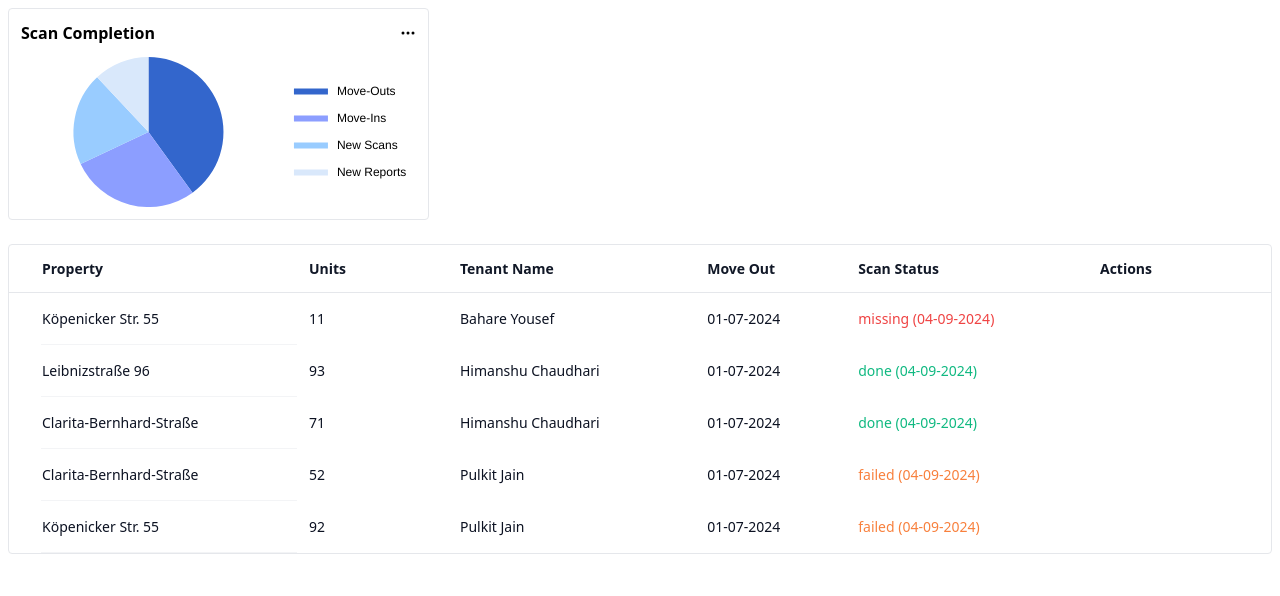
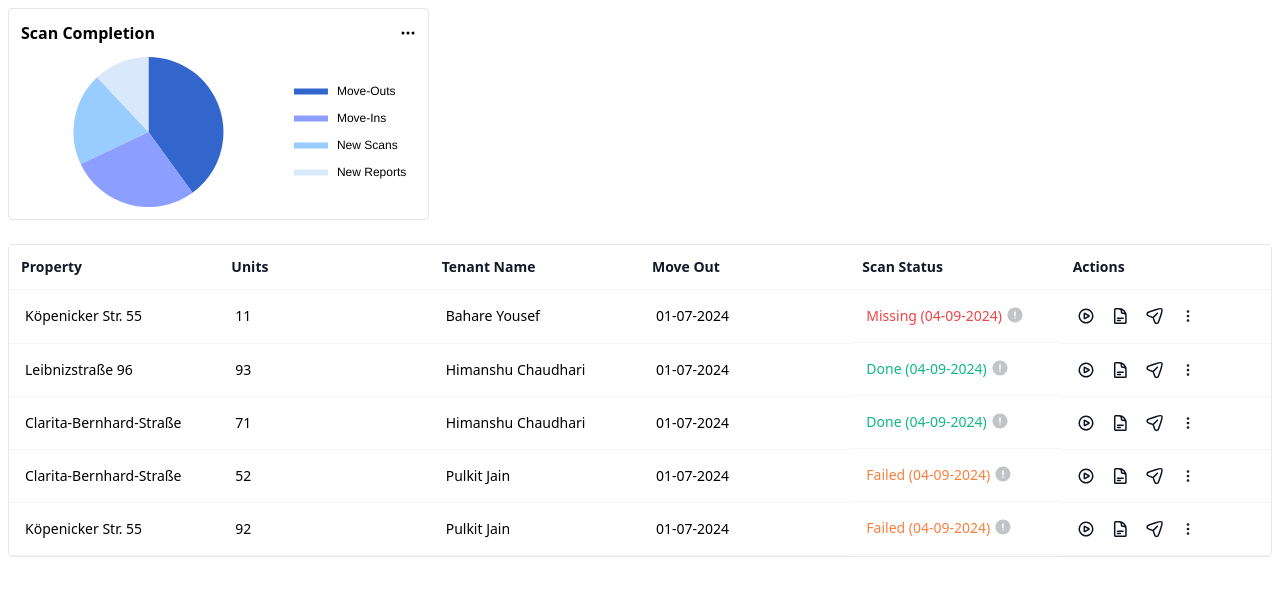
Before and after one commit to Shaybush/chart-pie-widget, a React (Create React App) app: page / in a window 1280 px wide. Shown: the top 596 px of the page. Built offline with nearby package versions, Linux system fonts and the light colour scheme.

Commit message:
basic table implemented

```diff
--- /dev/null
+++ b/src/components/table-widget/icons/alertIcon.jsx
@@ -0,0 +1,18 @@
+import React from 'react'
+
+const AlertIcon = ({ fill = 'none', width = '18px', height = '18px', styleClass = "" }) => {
+  return (
+    <svg
+      className={`transition duration-75 ${styleClass}`}
+      width={width}
+      height={height}
+      fill={fill}
+      viewBox='0 0 18 18'
+    >
+      <path d="M9 16.4199C4.85775 16.4199 1.5 13.0622 1.5 8.91992C1.5 4.77767 4.85775 1.41992 9 1.41992C13.1423 1.41992 16.5 4.77842 16.5 8.91992C16.5 13.0614 13.1423 16.4199 9 16.4199ZM9 5.16992C8.80109 5.16992 8.61032 5.24894 8.46967 5.38959C8.32902 5.53024 8.25 5.72101 8.25 5.91992V9.66992C8.25 9.86883 8.32902 10.0596 8.46967 10.2003C8.61032 10.3409 8.80109 10.4199 9 10.4199C9.19891 10.4199 9.38968 10.3409 9.53033 10.2003C9.67098 10.0596 9.75 9.86883 9.75 9.66992V5.91992C9.75 5.72101 9.67098 5.53024 9.53033 5.38959C9.38968 5.24894 9.19891 5.16992 9 5.16992ZM9 12.6699C9.19891 12.6699 9.38968 12.5909 9.53033 12.4503C9.67098 12.3096 9.75 12.1188 9.75 11.9199C9.75 11.721 9.67098 11.5302 9.53033 11.3896C9.38968 11.2489 9.19891 11.1699 9 11.1699C8.80109 11.1699 8.61032 11.2489 8.46967 11.3896C8.32902 11.5302 8.25 11.721 8.25 11.9199C8.25 12.1188 8.32902 12.3096 8.46967 12.4503C8.61032 12.5909 8.80109 12.6699 9 12.6699Z"
+        fill="#C2C4C8" />
+    </svg>
+  );
+};
+
+export default AlertIcon
--- /dev/null
+++ b/src/components/table-widget/icons/docsIcon.jsx
@@ -0,0 +1,18 @@
+import React from 'react'
+
+const DocsIcon = ({ fill = 'none', width = '18px', height = '18px', styleClass = "" }) => {
+  return (
+    <svg
+      className={`transition duration-75 ${styleClass}`}
+      width={width}
+      height={height}
+      fill={fill}
+      viewBox='0 0 18 18'
+    >
+      <path d="M14.959 10.6875V8.71875C14.959 8.04742 14.6923 7.40359 14.2176 6.92889C13.7429 6.45418 13.0991 6.1875 12.4277 6.1875H11.3027C11.079 6.1875 10.8643 6.09861 10.7061 5.94037C10.5479 5.78214 10.459 5.56753 10.459 5.34375V4.21875C10.459 3.54742 10.1923 2.90359 9.7176 2.42889C9.2429 1.95418 8.59906 1.6875 7.92773 1.6875H6.52148M6.52148 11.25H12.1465M6.52148 13.5H9.33398M8.20898 1.6875H4.55273C4.08698 1.6875 3.70898 2.0655 3.70898 2.53125V15.4688C3.70898 15.9345 4.08698 16.3125 4.55273 16.3125H14.1152C14.581 16.3125 14.959 15.9345 14.959 15.4688V8.4375C14.959 6.64729 14.2478 4.9304 12.982 3.66453C11.7161 2.39866 9.9992 1.6875 8.20898 1.6875Z"
+        stroke="#0C1222" strokeWidth="1.5" strokeLinecap="round" strokeLinejoin="round" />
+    </svg>
+  );
+};
+
+export default DocsIcon
--- /dev/null
+++ b/src/components/table-widget/icons/dotsIcon.jsx
@@ -0,0 +1,19 @@
+import React from 'react'
+
+const DotsIcon = ({ fill = 'none', width = '18px', height = '18px', styleClass = "" }) => {
+  return (
+    <svg
+      className={`transition duration-75 ${styleClass}`}
+      width={width}
+      height={height}
+      fill={fill}
+      viewBox='0 0 18 18'
+    >
+      <path d="M9 5.0625C8.85082 5.0625 8.70774 5.00324 8.60225 4.89775C8.49676 4.79226 8.4375 4.64918 8.4375 4.5C8.4375 4.35082 8.49676 4.20774 8.60225 4.10225C8.70774 3.99676 8.85082 3.9375 9 3.9375C9.14918 3.9375 9.29226 3.99676 9.39775 4.10225C9.50324 4.20774 9.5625 4.35082 9.5625 4.5C9.5625 4.64918 9.50324 4.79226 9.39775 4.89775C9.29226 5.00324 9.14918 5.0625 9 5.0625ZM9 9.5625C8.85082 9.5625 8.70774 9.50324 8.60225 9.39775C8.49676 9.29226 8.4375 9.14918 8.4375 9C8.4375 8.85082 8.49676 8.70774 8.60225 8.60225C8.70774 8.49676 8.85082 8.4375 9 8.4375C9.14918 8.4375 9.29226 8.49676 9.39775 8.60225C9.50324 8.70774 9.5625 8.85082 9.5625 9C9.5625 9.14918 9.50324 9.29226 9.39775 9.39775C9.29226 9.50324 9.14918 9.5625 9 9.5625ZM9 14.0625C8.85082 14.0625 8.70774 14.0032 8.60225 13.8977C8.49676 13.7923 8.4375 13.6492 8.4375 13.5C8.4375 13.3508 8.49676 13.2077 8.60225 13.1023C8.70774 12.9968 8.85082 12.9375 9 12.9375C9.14918 12.9375 9.29226 12.9968 9.39775 13.1023C9.50324 13.2077 9.5625 13.3508 9.5625 13.5C9.5625 13.6492 9.50324 13.7923 9.39775 13.8977C9.29226 14.0032 9.14918 14.0625 9 14.0625Z"
+        stroke="#0C1222" strokeWidth="1.5" strokeLinecap="round" strokeLinejoin="round" />
+
+    </svg>
+  );
+};
+
+export default DotsIcon
--- /dev/null
+++ b/src/components/table-widget/icons/plainIcon.jsx
@@ -0,0 +1,20 @@
+import React from 'react'
+
+const PlainIcon = ({ fill = 'none', width = '18px', height = '18px', styleClass = "" }) => {
+  return (
+    <svg
+      className={`transition duration-75 ${styleClass}`}
+      width={width}
+      height={height}
+      fill={fill}
+      viewBox='0 0 18 18'
+    >
+      <path d="M14.6428 11.7526L15.9301 7.8906C17.0547 4.51681 17.617 2.82992 16.7266 1.93947C15.8361 1.04901 14.1492 1.61131 10.7754 2.73591L6.91342 4.02324C4.19044 4.9309 2.82895 5.38473 2.44206 6.05024C2.074 6.68334 2.074 7.46527 2.44206 8.09837C2.82895 8.76388 4.19044 9.21771 6.91341 10.1254C7.35063 10.2711 7.56924 10.344 7.75196 10.4663C7.92905 10.5849 8.08117 10.737 8.19971 10.9141C8.32204 11.0968 8.39491 11.3154 8.54065 11.7526C9.4483 14.4756 9.90213 15.8371 10.5676 16.224C11.2007 16.592 11.9827 16.592 12.6158 16.224C13.2813 15.8371 13.7351 14.4756 14.6428 11.7526Z"
+        stroke="#0C1222" strokeWidth="1.5" />
+      <path d="M12.9567 6.769C13.2512 6.47773 13.2538 6.00287 12.9625 5.70835C12.6713 5.41384 12.1964 5.41121 11.9019 5.70248L12.9567 6.769ZM8.79496 10.8848L12.9567 6.769L11.9019 5.70248L7.7402 9.8183L8.79496 10.8848Z"
+        fill="#0C1222" />
+    </svg>
+  );
+};
+
+export default PlainIcon
--- /dev/null
+++ b/src/components/table-widget/icons/playIcon.jsx
@@ -0,0 +1,20 @@
+import React from 'react'
+
+const PlayIcon = ({ fill = 'none', width = '18px', height = '18px', styleClass = "" }) => {
+  return (
+    <svg
+      className={`transition duration-75 ${styleClass}`}
+      width={width}
+      height={height}
+      fill={fill}
+      viewBox='0 0 18 18'
+    >
+      <path d="M15.75 9C15.75 9.88642 15.5754 10.7642 15.2362 11.5831C14.897 12.4021 14.3998 13.1462 13.773 13.773C13.1462 14.3998 12.4021 14.897 11.5831 15.2362C10.7642 15.5754 9.88642 15.75 9 15.75C8.11358 15.75 7.23583 15.5754 6.41689 15.2362C5.59794 14.897 4.85382 14.3998 4.22703 13.773C3.60023 13.1462 3.10303 12.4021 2.76381 11.5831C2.42459 10.7642 2.25 9.88642 2.25 9C2.25 7.20979 2.96116 5.4929 4.22703 4.22703C5.4929 2.96116 7.20979 2.25 9 2.25C10.7902 2.25 12.5071 2.96116 13.773 4.22703C15.0388 5.4929 15.75 7.20979 15.75 9Z" stroke="#0C1222"
+        strokeWidth="1.5" strokeLinecap="round" strokeLinejoin="round" />
+      <path d="M11.9325 8.7547C11.9764 8.77903 12.013 8.81468 12.0385 8.85794C12.064 8.9012 12.0774 8.95049 12.0774 9.0007C12.0774 9.05091 12.064 9.1002 12.0385 9.14346C12.013 9.18671 11.9764 9.22236 11.9325 9.2467L7.73025 11.5814C7.68743 11.6052 7.63914 11.6174 7.59017 11.6168C7.5412 11.6161 7.49324 11.6027 7.45104 11.5779C7.40883 11.553 7.37385 11.5176 7.34955 11.4751C7.32526 11.4326 7.31248 11.3844 7.3125 11.3354V6.66595C7.3125 6.45145 7.54275 6.31645 7.73025 6.4207L11.9325 8.7547Z" stroke="#0C1222"
+        strokeWidth="1.5" strokeLinecap="round" strokeLinejoin="round" />
+    </svg>
+  );
+};
+
+export default PlayIcon
--- a/src/components/table-widget/table-widget.jsx
+++ b/src/components/table-widget/table-widget.jsx
@@ -1,7 +1,12 @@
 import React, { useEffect, useState } from 'react'
 import * as MOCK_DATA from './mocks/TABLE_MOCK_DATA.json'
-import { formatUnixDate, truncateString } from '../../utils/functions';
+import { capitalizeStr, formatUnixDate } from '../../utils/functions';
 import styles from './table-widget.module.css'
+import DotsIcon from './icons/dotsIcon';
+import DocsIcon from './icons/docsIcon';
+import PlainIcon from './icons/plainIcon';
+import PlayIcon from './icons/playIcon';
+import AlertIcon from './icons/alertIcon';
 
 const TableWidget = () => {
   const [data, setData] = useState([]);
@@ -22,42 +27,40 @@ const TableWidget = () => {
       units: element.units,
       tenant_name: element.tenant_name,
       move_out: formatUnixDate(element.move_out),
-      scan_status_with_date: `${element.scan_status} (${formatUnixDate(element.last_scan_date)})`,
+      scan_status_with_date: `${capitalizeStr(element.scan_status)} (${formatUnixDate(element.last_scan_date)})`,
       scan_status: element.scan_status
     }))
   }
 
   return (
     <div className='border border-gray-200 rounded'>
-      <div className="flow-root overflow-hidden">
-        <div className="px-4 sm:px-6 lg:px-8">
-          <table className="w-full text-left overflow-x-auto">
+      <div className="overflow-x-auto whitespace-nowrap">
+        <div className="inline-block min-w-full align-middle">
+          <table className={styles.tableWrap}>
             <thead className="bg-white">
               <tr>
-                <th scope="col" className="relative isolate py-3.5 pr-3 text-left text-sm font-semibold text-gray-900">
+                <th scope="col" className="relative isolate text-left text-sm font-semibold text-gray-900 border-b border-gray-100 p-3">
                   Property
-                  <div className="absolute inset-y-0 right-full -z-10 w-screen border-b border-b-gray-200" />
-                  <div className="absolute inset-y-0 left-0 -z-10 w-screen border-b border-b-gray-200" />
                 </th>
                 <th
                   scope="col"
-                  className="hidden px-3 py-3.5 text-left text-sm font-semibold text-gray-900 sm:table-cell"
+                  className="text-left text-sm font-semibold text-gray-900 border-b border-gray-100 p-3 sm:table-cell"
                 >
                   Units
                 </th>
                 <th
                   scope="col"
-                  className="hidden px-3 py-3.5 text-left text-sm font-semibold text-gray-900 md:table-cell"
+                  className="text-left text-sm font-semibold text-gray-900 border-b border-gray-100 p-3 md:table-cell"
                 >
                   Tenant Name
                 </th>
-                <th scope="col" className="px-3 py-3.5 text-left text-sm font-semibold text-gray-900">
+                <th scope="col" className="text-left text-sm font-semibold text-gray-900 border-b border-gray-100 p-3">
                   Move Out
                 </th>
-                <th scope="col" className="px-3 py-3.5 text-left text-sm font-semibold text-gray-900">
+                <th scope="col" className="text-left text-sm font-semibold text-gray-900 border-b border-gray-100 p-3">
                   Scan Status
                 </th>
-                <th scope="col" className="px-3 py-3.5 text-left text-sm font-semibold text-gray-900">
+                <th scope="col" className="text-left text-sm font-semibold text-gray-900 border-b border-gray-100 p-3">
                   Actions
                 </th>
               </tr>
@@ -65,17 +68,23 @@ const TableWidget = () => {
             <tbody>
               {data.map((data) => (
                 <tr key={data.units}>
-                  <td className={`relative py-4 pr-3 text-sm font-medium ${styles.tableCell} ${styles.truncate}`}>
+                  <td className={`relative p-4 text-sm font-medium border-b border-gray-100`}>
                     {data.property}
-                    <div className="absolute bottom-0 right-full h-px w-screen bg-gray-100" />
-                    <div className="absolute bottom-0 left-0 h-px w-screen bg-gray-100" />
                   </td>
-                  <td className={`px-3 py-4 text-sm sm:table-cell ${styles.tableCell}`}>{data.units}</td>
-                  <td className={`px-3 py-4 text-sm md:table-cell ${styles.tableCell}`}>{data.tenant_name}</td>
-                  <td className={`px-3 py-4 text-sm md:table-cell ${styles.tableCell}`}>{data.move_out}</td>
-                  <td className={`px-3 py-4 text-sm md:table-cell ${colors_key[data.scan_status.toLowerCase()]}`}>{data.scan_status_with_date}</td>
-                  <td className={`px-3 py-4 text-sm md:table-cell ${styles.tableCell}`}>
-                    {/* TODO - add icons here */}
+                  <td className={`p-4 text-sm border-b border-gray-100`}>{data.units}</td>
+                  <td className={`p-4 text-sm border-b border-gray-100`}>{data.tenant_name}</td>
+                  <td className={`p-4 text-sm border-b border-gray-100`}>{data.move_out}</td>
+                  <td className={`p-4 text-sm border-b border-gray-100 flex ${colors_key[data.scan_status.toLowerCase()]}`}>
+                    <span className='pr-1'>{data.scan_status_with_date}</span>
+                    <AlertIcon />
+                  </td>
+                  <td className={`p-4 text-sm border-b border-gray-100`}>
+                    <div className='flex gap-x-4'>
+                      <span className='cursor-pointer'><PlayIcon /></span>
+                      <span className='cursor-pointer'><DocsIcon /></span>
+                      <span className='cursor-pointer'><PlainIcon /></span>
+                      <span className='cursor-pointer'><DotsIcon /></span>
+                    </div>
                   </td>
                 </tr>
               ))}
--- a/src/components/table-widget/table-widget.module.css
+++ b/src/components/table-widget/table-widget.module.css
@@ -13,3 +13,13 @@
   text-overflow: ellipsis;    /* Display the ellipsis (...) for overflowed text */
   max-width: 100%;            /* Make sure it fits within its container's width */
 }
+
+.tableWrap {
+  min-width: 100%;
+  text-align: left;
+  overflow-x: auto;
+
+  td, th {
+    min-width: 200px; /* TODO - delete if you don't need it  */
+  }
+}
--- a/src/utils/functions.js
+++ b/src/utils/functions.js
@@ -5,6 +5,10 @@ export function formatUnixDate(unixTime) {
   const year = date.getFullYear();
 
   return `${day}-${month}-${year}`;
+}
+
+export function capitalizeStr(str) {
+  return str[0].toUpperCase() + str.substring(1)
 }
 
 export function truncateString({ str, limit = 50, trail = '...' }) {
```
